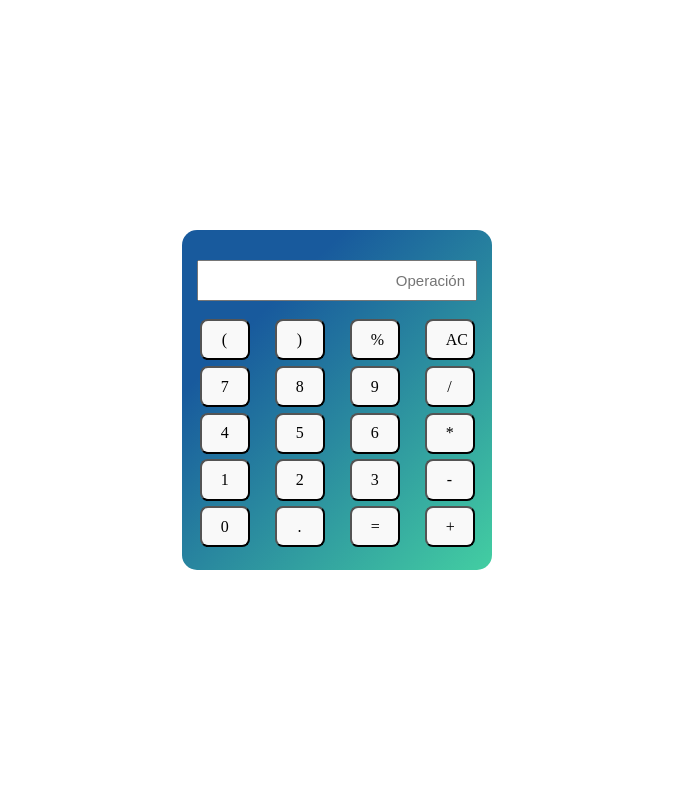
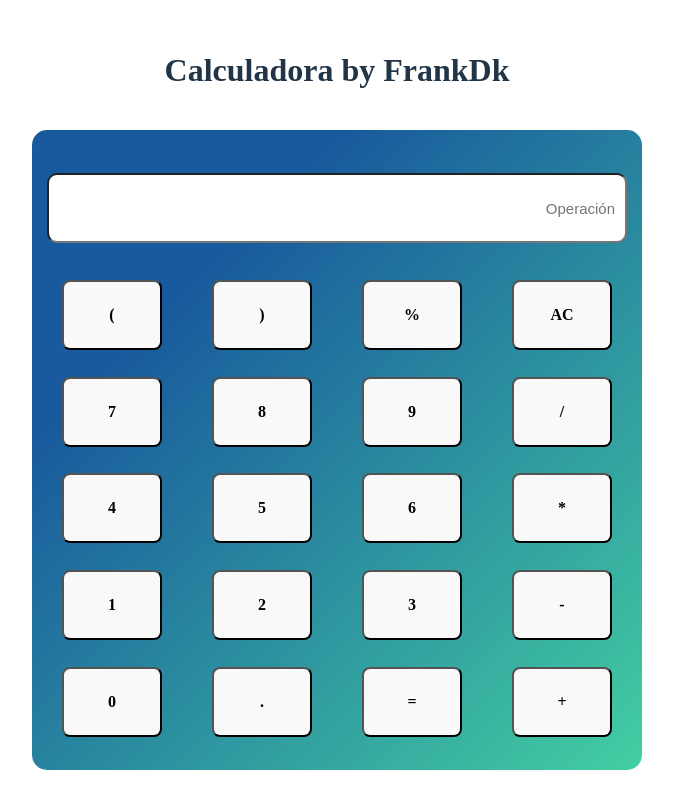
Before and after one commit to FrankDk99/Calculadora, a website built with Vite: page index.html in a window 1280 px wide. Shown: the whole page, without its empty margins (303-976 px from the left). Built offline with nearby package versions, Linux system fonts and the light colour scheme.

Commit message:
Calculadora 0.4

```diff
--- a/index.html
+++ b/index.html
@@ -13,13 +13,16 @@
   </head>
   <body>
 
+
+    <div id="titulo">
+      <h1>Calculadora by FrankDk</h1>
+    </div>
+
     <div id="calculadora">
 
       <div class="txtResultado">
         <input id="resultado" type="text" placeholder="Operación"></input>
       </div>
-
-
 
       <div class="btnCalculadora">
         <button class="simbolo"> ( </button>
@@ -34,7 +37,7 @@
       </div>
 
       <div class="btnCalculadora">
-        <button id="limpiar" class="operador"> AC </button>
+        <button id="limpiar" class="operador">AC</button>
       </div>
 
       <div class="btnCalculadora">
--- a/style.css
+++ b/style.css
@@ -4,11 +4,16 @@ body {
   align-items: center;
   justify-content: center;
   height: 100vh;
+  flex-direction: column;
+}
+
+#titulo {
+  padding-bottom: 20px;
 }
 
 #calculadora {
-  width: 300px;
-  height: 300px;
+  width: 600px;
+  height: 600px;
   display: flex;
   flex-wrap: wrap;
   /* border: 1px solid black; */
@@ -29,23 +34,34 @@ body {
   box-sizing: border-box;
   padding: 10px;
   text-align: center;
+  display: flex;
+  align-items: center;
 }
 
 .txtResultado input {
   width: 100%;
+  height: 70px;
   box-sizing: border-box;
   padding: 10px;
   font-size: 15px;
   text-align: right;
+  border-radius: 10px;
+}
+
+#limpiar {
+  display: flex;
+  align-items: center;
+  justify-content: space-around;
 }
 
 button {
-  width: 50px;
+  width: 100px;
+  height: 70px;
   border-radius: 8px;
   /* border: 1px solid transparent; */
   padding: 0.6em 1.2em;
   font-size: 1em;
-  font-weight: 500;
+  font-weight: bold;
   font-family: inherit;
   background-color: #1a1a1a;
   cursor: pointer;
@@ -53,6 +69,7 @@ button {
 }
 button:hover {
   border-color: #646cff;
+  background-color: #43cea2;
 }
 button:focus,
 button:focus-visible {
```
